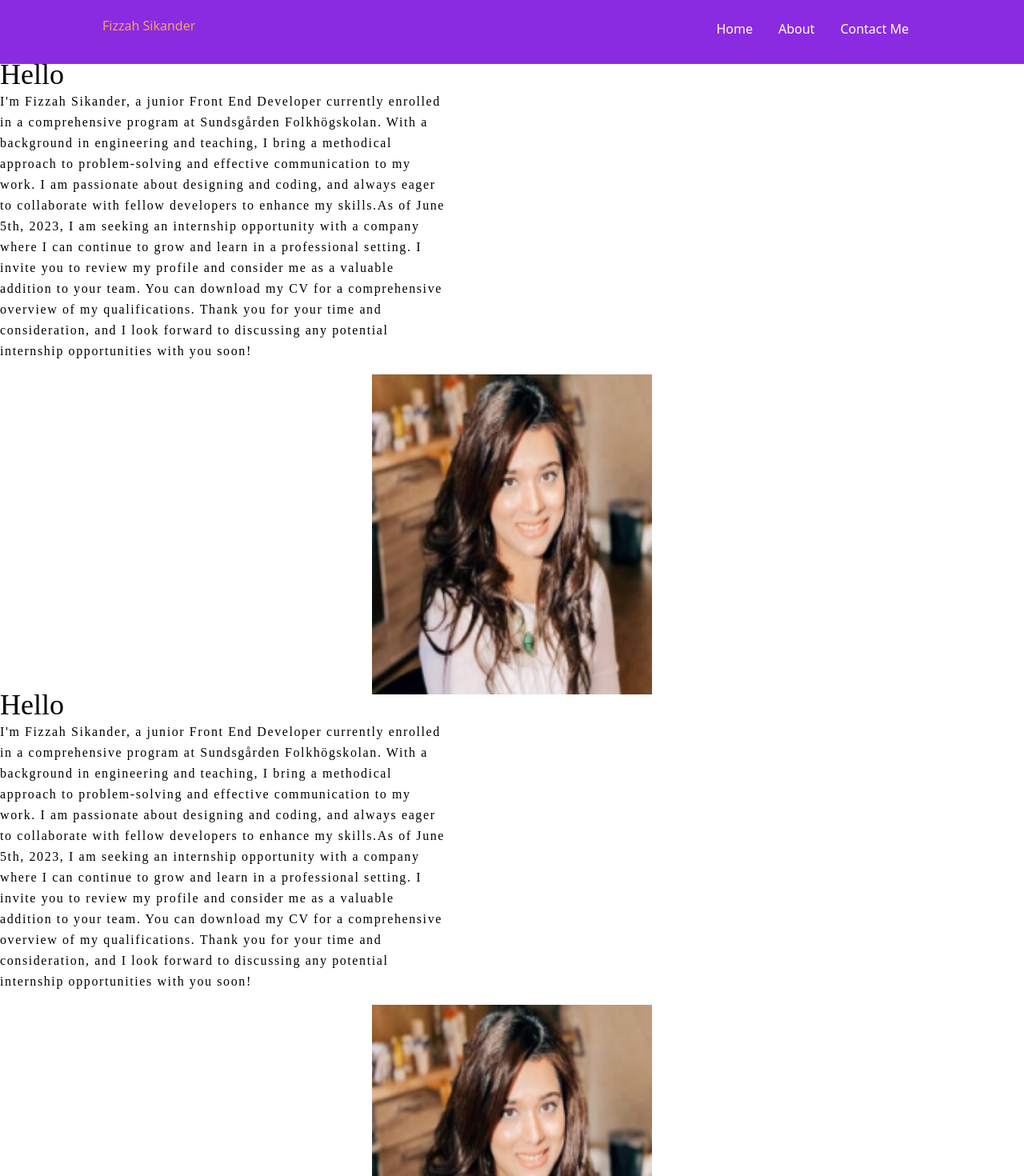
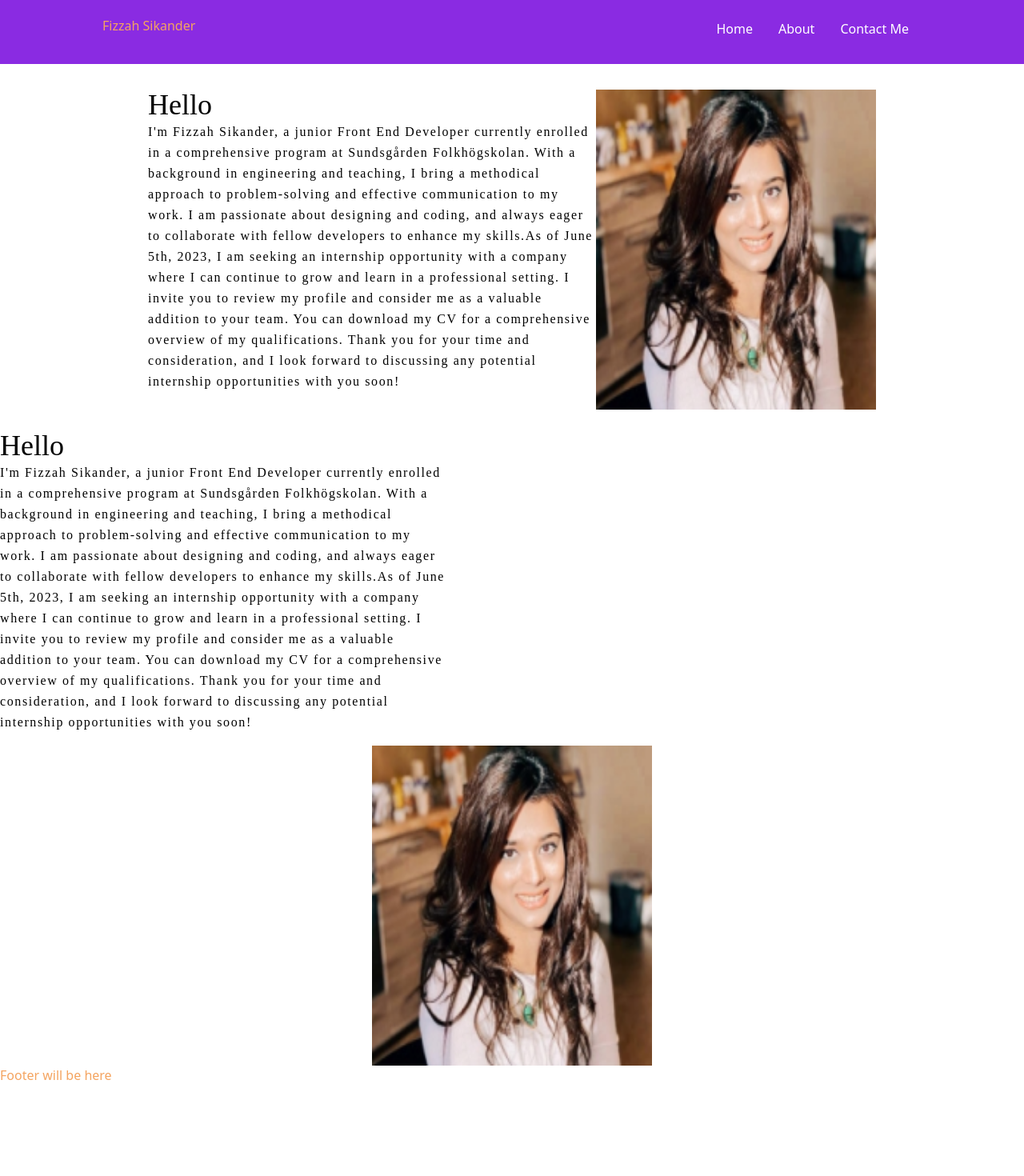
Before and after one commit to FizzahSikander/React-First-Project, a React (Create React App) app: page /About in a window 1280 px wide. Shown: the top 1470 px of the page at 80% size. After the commit the page ends 1356 px from the top, so only its background shows below. Built offline with nearby package versions, Linux system fonts and the light colour scheme.

Commit message:
flex added

```diff
--- a/src/components/About.js
+++ b/src/components/About.js
@@ -1,7 +1,7 @@
 import ImageDisplay from "./water";
 const Home = () => {
     return (
-        <><><div className="secondpageContainer-left">
+        <><><div className="container"><div className="secondpageContainer-left">
             <h2 className="secondpage_container-title">Hello</h2>
             <p className="secondpage_container-info">I'm Fizzah Sikander, a junior Front End Developer currently enrolled in
                 a comprehensive program at Sundsgården Folkhögskolan. With a background in engineering and teaching, I
@@ -13,7 +13,8 @@ const Home = () => {
                 Thank you for your time and consideration, and I look forward to discussing any potential internship
                 opportunities with you soon!
             </p>
-        </div><ImageDisplay /></><><div className="secondpageContainer-left">
+        </div><ImageDisplay /></div>
+        </><><div className="secondpageContainer-left">
             <h2 className="secondpage_container-title">Hello</h2>
             <p className="secondpage_container-info">I'm Fizzah Sikander, a junior Front End Developer currently enrolled in
                 a comprehensive program at Sundsgården Folkhögskolan. With a background in engineering and teaching, I
--- a/src/components/Home.js
+++ b/src/components/Home.js
@@ -3,7 +3,7 @@ import Button from "./Button";
 
 const Home = () => {
     return (
-        <><div className="secondpageContainer-left">
+        <><div className="container"><div className="secondpageContainer-left">
             <h2 className="secondpage_container-title">Hello</h2>
             <p className="secondpage_container-info">I'm Fizzah Sikander, a junior Front End Developer currently enrolled in
                 a comprehensive program at Sundsgården Folkhögskolan. With a background in engineering and teaching, I
@@ -15,8 +15,8 @@ const Home = () => {
                 Thank you for your time and consideration, and I look forward to discussing any potential internship
                 opportunities with you soon!
             </p>
-            <Button/>
-        </div><ImageDisplay /></>
+            <Button />
+        </div><ImageDisplay /></div></>
     );
 };
 export default Home;
```
